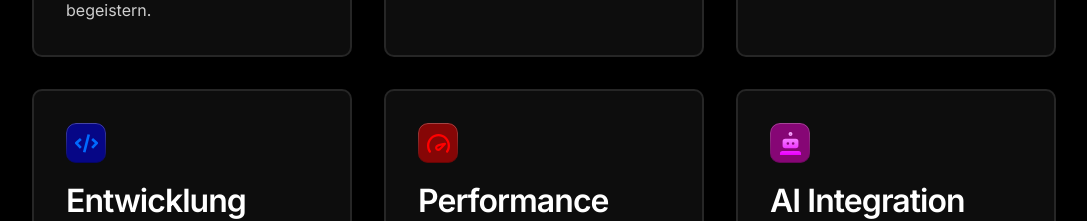
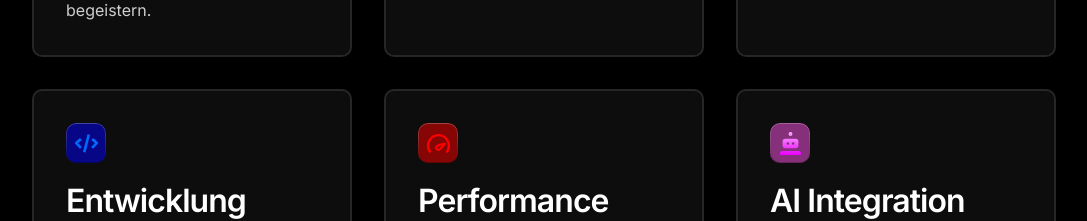
Before and after one commit to webwing-agency/webwing-website, a plain HTML site: page index.html in a window 1280 px wide. Shown: the part 1440-1661 px from the top of the page, without its empty margins (96-1183 px from the left). Drawn offline with Linux system fonts and the light colour scheme.

Commit message:
tweak tiny style difference

```diff
--- a/styles/index.css
+++ b/styles/index.css
@@ -39,7 +39,7 @@
     --icon-seo-bg-color: rgba(255, 255, 0, 0.5);
     --icon-code-bg-color: rgba(0, 0, 255, 0.5);
     --icon-performance-bg-color: rgba(255, 0, 0, 0.5);
-    --icon-ai-bg-color: rgba(255, 0, 221, 0.5);
+    --icon-ai-bg-color: rgba(255, 83, 232, 0.5);
 
     --icon-design-color: rgb(255, 166, 0);
     --icon-conversion-color: rgb(0, 128, 0);
```
